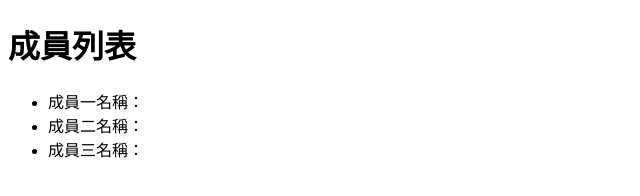
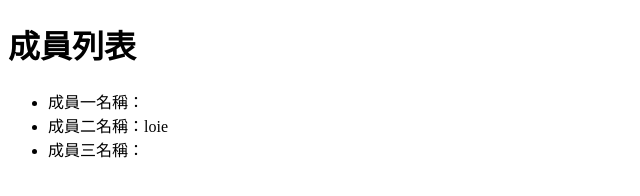
Before and after one commit to Loie-Yen/text2025-0904, a plain HTML site: page index2.html in a window 1280 px wide. Shown: the full height of the page, 0-640 px from the left. Drawn offline with Linux system fonts and the light colour scheme.

Commit message:
新增成員二名字

```diff
--- a/index2.html
+++ b/index2.html
@@ -9,7 +9,7 @@
     <h1>成員列表</h1>
     <ul>
       <li>成員一名稱：</li>
-      <li>成員二名稱：</li>
+      <li>成員二名稱：loie</li>
       <li>成員三名稱：</li>
     </ul>
   </body>
```
